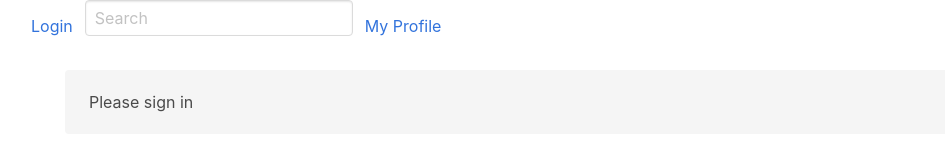
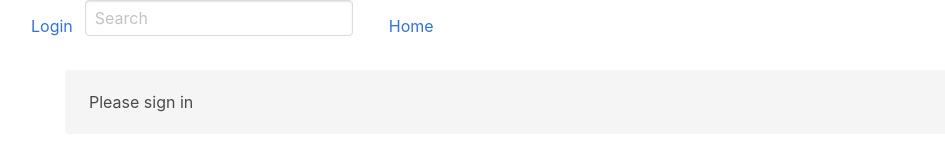
Before and after one commit to jeremiah3643/cuddly-waffle, a React (Create React App) app: page / in a window 1280 px wide. Shown: the top 156 px of the page, without its empty margins (5-950 px from the left). Built offline with nearby package versions, Linux system fonts and the light colour scheme.

Commit message:
possible forum

```diff
--- a/src/App.js
+++ b/src/App.js
@@ -6,7 +6,8 @@ import NavBar from './nav/NavBar';
 import Register from "./login/Register";
 import Login from './login/Login';
 import PopLog from './login/LoginPopup';
-import HomePage from './home/HomePage'
+import HomePage from './home/HomePage';
+import Forum from "./forum/Forum"
 
 class App extends Component {
   // Set initial state
@@ -111,6 +112,10 @@ class App extends Component {
             return (
               <HomePage id={sessionStorage.getItem("bandId")}/>
           );
+          case "Forum":
+          return (
+            <Forum showView={this.showView} />
+          )
       }
     }
   };
--- /dev/null
+++ b/src/Page.js
@@ -0,0 +1,18 @@
+
+import React, { Component } from 'react';
+import Thread from "./thread.js"
+
+export default class Page extends Component{
+
+
+	render(){
+		return(
+			<div>
+				{
+					this.props.page.map(t => {
+					return <Thread viewHandler={this.props.viewHandler} changeView={this.props.changeView} key={t.id} thread={t} />
+				})}
+			</div>
+		)
+	}
+}
--- /dev/null
+++ b/src/Pagenav.js
@@ -0,0 +1,28 @@
+import React, { Component } from 'react';
+
+export default class Pagenav extends Component{
+
+	isFirst = function(){
+		if(this.props.isFirst){
+			return <a className="pagination-previous" disabled>Previous</a>
+		}else{
+			return <a id="prev" className="pagination-previous" onClick={this.props.changePage}>Previous</a>
+		}
+	}
+	isLast = function(){
+		if(this.props.isLast){
+			return <a className="pagination-next" disabled>Next page</a>
+		}else{
+			return <a id="next" className="pagination-next" onClick={this.props.changePage}>Next page</a>
+		}
+	}
+
+	render(){
+		return(
+			<div id="page__nav" className="pagination is-centered" role="navigation" aria-label="pagination">
+					{this.isFirst()}
+					{this.isLast()}
+			</div>
+		)
+	}
+}
--- /dev/null
+++ b/src/forum/Forum.js
@@ -0,0 +1,175 @@
+import React, { Component } from "react";
+import Page from "../Page";
+import Thread from "../thread";
+import Pagenav from "../Pagenav";
+import App from "../App";
+
+
+export default class Forum extends Component {
+
+	state = {
+		pages: [],
+		currentPage: 0,
+		view: "list",
+		thread: "",
+		newThread: false,
+		title: "",
+		post: ""
+	}
+
+	newHandle = function(){
+		if(this.state.newThread === false){
+			this.setState({newThread: true})
+		}else{
+			this.setState({newThread: false})
+		}
+	}.bind(this)
+
+	change = function(evt){
+		const stateToChange = {}
+		stateToChange[evt.target.id] = evt.target.value
+		this.setState(stateToChange)
+	}.bind(this)
+
+	create = function(){
+		//create new thread
+		let time = new Date().getTime()
+		let thread = {
+			userId: this.props.authedUser,
+			title: this.state.title,
+			initialPost: this.state.post,
+			bump: time
+		}
+		//post to api
+		fetch(`${this.props.api}/threads`,{
+		headers: {
+			'Content-Type': 'application/json'
+		},
+		body: JSON.stringify(thread),
+		method: 'POST'
+		}).then(r => r.json()).then(thread => {
+			//create initial post for thread
+			let post = {
+				threadId: thread.id,
+				userId: this.props.authedUser,
+				content: thread.initialPost,
+				timestamp: time
+			}
+			//post post to api
+			fetch(`${this.props.api}/posts`,{
+			headers: {
+				'Content-Type': 'application/json'
+			},
+			body: JSON.stringify(post),
+			method: 'POST'
+			}).then(r => {
+				//clear new thread field
+				this.setState({title: "", post: ""})
+				//close new thread form
+				this.newHandle()
+				//call get threads to refresh threads
+				this.getThreads()
+			})
+		})
+	}.bind(this)
+
+	newThread = function(){
+		if(this.state.newThread){
+			return(
+				<div className="notification thread__box">
+					<input id="title" autoComplete="off" type="text" className="input new__thread" value={this.state.title} onChange={this.change} placeholder="Thread title"/>
+					<textarea id="post" type="text" className="input new__thread" value={this.state.post} onChange={this.change} placeholder="Initial post"/>
+					<input type="button" className="button is-info new__thread" value="Create" onClick={this.create} />
+				</div>
+			)
+		}
+	}
+
+
+	authed = function(){
+		if(this.props.authedUser === null){
+			return "is-invisible"
+		}
+	}
+
+	loaded = function(){
+		if(this.state.pages.length > 0){
+			return <Page viewHandler={this.props.viewHandler} changeView={this.changeView} page={this.state.pages[this.state.currentPage]} />
+		}
+	}.bind(this)
+
+	changeView = function(e){
+		let currentview = null
+		if (e.hasOwnProperty("target")) {
+			currentview = e.target.id.split("__")[1]
+			if (e.target.id.split("__").length > 2) {
+				this.setState({ thread: e.target.id.split("__")[2] })
+			}
+			if(currentview === "list"){
+				this.getThreads()
+			}
+			this.setState({ view: currentview })
+		}
+	}.bind(this)
+
+	showView = function(){
+		if(this.state.view === "thread"){
+			return <Thread api={this.props.api} back={this.changeView} thread={this.state.thread} authedUser={this.props.authedUser} viewHandler={this.props.viewHandler}/>
+			//create thread view here (include back button to return to pagelist)
+		}else{
+			return <div>
+						<section id="pages">
+						<div className="media has-text-centered">
+							{/* this first hidden button is a really bad way to handle making the forum text centered, will fix later */}
+							<input type="button" className="button is-info media-left is-invisible" value="New Thread" />
+							<p className="title media-content has-text-centered">Forum</p>
+							<input type="button" className={`button is-info media-right ${this.authed()}`} value="New Thread" onClick={this.newHandle}/>
+						</div>
+							{this.newThread()}
+							{this.loaded()}
+						</section>
+						<Pagenav isFirst={(this.state.currentPage === 0)} isLast={(this.state.currentPage === this.state.pages.length -1)} changePage={this.changePage}/>
+					</div>
+		}
+	}.bind(this)
+
+	changePage = function(e){
+		if(e.target.id === "next"){
+			this.setState({currentPage: (this.state.currentPage + 1)})
+		}else{
+			this.setState({currentPage: (this.state.currentPage - 1)})
+		}
+	}.bind(this)
+
+	getThreads = function(){
+		fetch(`${this.props.api}/threads?_expand=user&_sort=bump&_order=desc`).then(r => r.json()).then(threads => {
+			let pagesArr = []
+			let page = []
+			for (let i = 0; i < threads.length; i += 1) {
+				if (page.length < 5) {
+					page.push(threads[i])
+				} else {
+					pagesArr.push(page)
+					page = []
+					page.push(threads[i])
+				}
+			}
+			if (page.length !== 0) {
+				pagesArr.push(page)
+			}
+			this.setState({ pages: pagesArr })
+		})
+	}.bind(this)
+
+	componentDidMount() {
+		this.getThreads()
+	}
+
+	render() {
+		return (
+			<section id="forum" className="container">
+			{this.showView()}
+			</section>
+		)
+	}
+}
--- a/src/login/Register.js
+++ b/src/login/Register.js
@@ -59,7 +59,7 @@ class Register extends Component {
 
 
     const { email, password } = this.state;
-    alert("You Have Successfully , Please Log In");
+    alert("You Have Successfully Signed Up , Please Log In");
 
     // Prevent form from clearing every time submitted
     event.preventDefault();
--- a/src/nav/NavBar.js
+++ b/src/nav/NavBar.js
@@ -1,5 +1,9 @@
 import React, { Component } from "react"
-import './navbar.css'
+import './navbar.css';
+import HomePage from "../home/HomePage";
+import Forum from "../forum/Forum";
+import Login from "../login/Login";
+import App from "../App"
 
 export default class NavBar extends Component {
 
@@ -18,6 +22,23 @@ export default class NavBar extends Component {
             this.setState({ searchTerms: "" })
         }
     }
+    handleHome = () => {
+        if (this.activeUser === null) {
+            <Login showView={this.showView}/>
+        }
+        else {
+            <HomePage showView={this.showView}/>
+        }
+    }
+    handleForum = () => {
+        if (this.props.activeUser === null){
+            return <a></a>
+        }
+        else {
+            return <a className="nav-link navbar-item" onclick={this.props.viewHandler}  href="#">Forum</a>
+        }
+    }
+
 
     LoginLogout = () => {
         if (this.props.activeUser === null) {
@@ -84,9 +105,14 @@ export default class NavBar extends Component {
                             </li>
                         </ul>
                     </div>
+                    <ul className="navbar-item">
+                        <li className="nav-item">
+                            <this.handleForum />
+                        </li>
+                    </ul>
                     <article className="navbar-item">
                         <section className="profileMenu__item">
-                            <div><a title="notifications" id="nav__profile" href="#">My Profile</a></div>
+                            <div><a onClick={this.handleHome} title="notifications" id="nav__homepage" href="#">Home</a></div>
                         </section>
                     </article>
                 </div>
--- a/src/nav/navbar.css
+++ b/src/nav/navbar.css
@@ -23,3 +23,8 @@
     z-index: 5;
     display: inline-block;
 } */
+#navbar {
+    text-align: center;
+    display:flex;
+    float:none;
+}
--- /dev/null
+++ b/src/thread.js
@@ -0,0 +1,36 @@
+import React, { Component } from 'react';
+
+export default class Thread extends Component{
+
+
+	render(){
+		return(
+			<div className="notification media thread">
+				<div className="media-left has-text-centered usertile">
+					<div className="tile is-parent is-vertical">
+                        <div className="tile is-child">
+							<h1 className="title is-5 is-unselectable">{this.props.thread.user.displayName}</h1>
+						</div>
+						<div className="tile is-child">
+							<div className="level">
+								<div className="level-item">
+									<a className="image is-64x64">
+										<img id={`thread__profile__${this.props.thread.user.id}`} onClick={this.props.viewHandler} className="is-rounded" src={this.props.thread.user.img} alt="profile"/>
+									</a>
+								</div>
+							</div>
+						</div>
+					</div>
+				</div>
+				<div className="media-content">
+					<div className="tile is-parent">
+						<div id="thread__link"className="tile is-child has-text-left">
+							<a id={`forum__thread__${this.props.thread.id}`} className="title is-5" onClick={this.props.changeView}> {this.props.thread.title}</a>
+							<p>{this.props.thread.initialPost}</p>
+						</div>
+					</div>
+				</div>
+			</div>
+		)
+	}
+}
```
Lines whose indentation alone changed are shown as unchanged.
